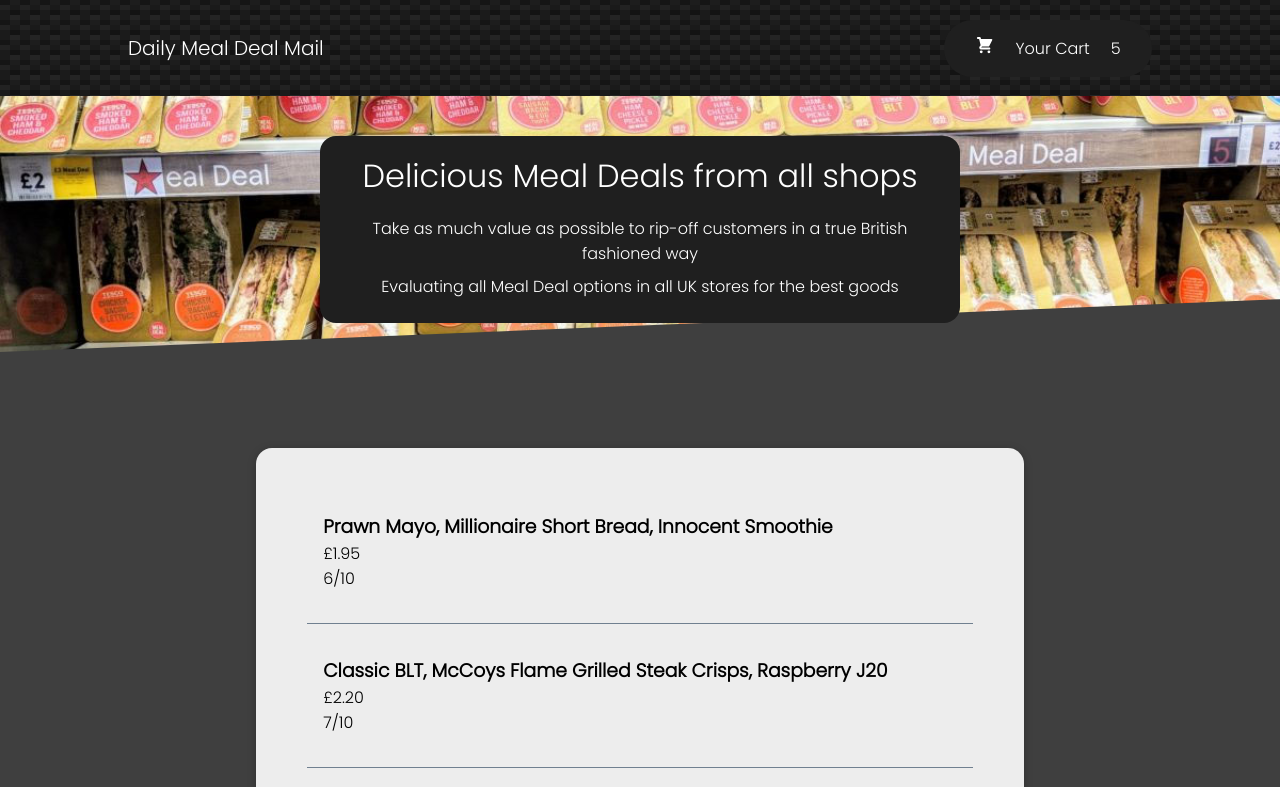
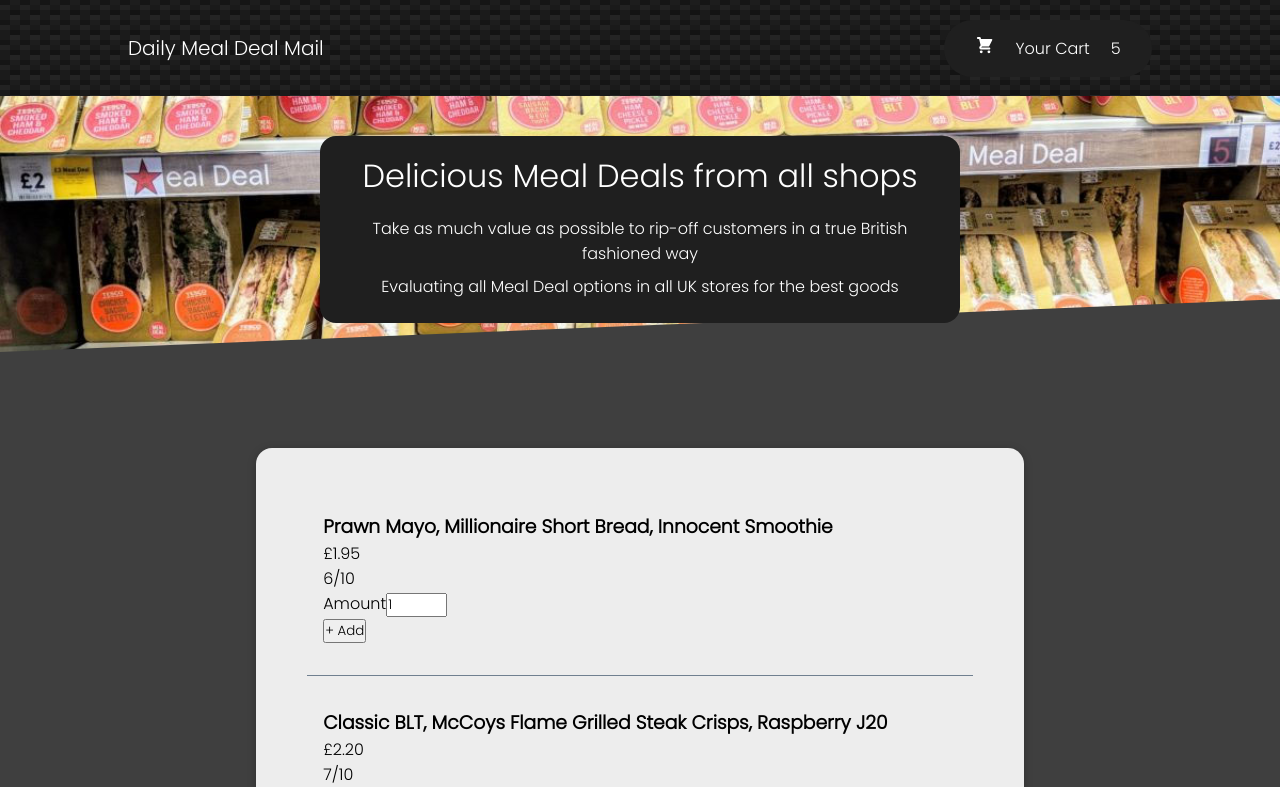
Before and after one commit to Shoozle/react-food-order-app, a React (Create React App) app: page / in a window 1280 px wide. Shown: the top 787 px of the page. Built offline with nearby package versions, Linux system fonts and the light colour scheme.

Commit message:
Meal deal form

```diff
--- a/src/components/MealDeals/MealDealItem/MealDealItem.js
+++ b/src/components/MealDeals/MealDealItem/MealDealItem.js
@@ -1,4 +1,5 @@
 import classes from './MealDealItem.module.css';
+import MealDealItemForm from './MealDealItemForm';
 
 const MealDealItem = props => {
 
@@ -12,7 +13,7 @@
                 <div className={classes.score}>{props.score}/10</div>
             </div>
             <div>
-
+                <MealDealItemForm />
             </div>
         </li>
     )
--- a/src/components/MealDeals/MealDealItem/MealDealItemForm.js
+++ b/src/components/MealDeals/MealDealItem/MealDealItemForm.js
@@ -0,0 +1,13 @@
+import Input from '../../UI/Input'
+import classes from './MealDealItemForm.module.css'
+
+const MealDealItemForm = props => {
+
+    return <form class={classes.MealDealItemForm}>
+        <Input label="Amount" input={{id: 'amount', type: 'number', min: '1', max: '5', step: '1', defaultValue: '1' }}/>
+        <button>+ Add</button>
+    </form>
+
+}
+
+export default MealDealItemForm
--- /dev/null
+++ b/src/components/UI/Input.js
@@ -0,0 +1,13 @@
+import classes from './Input.module.css';
+
+const Input = props => {
+    return (
+        <div className={classes.input}>
+            <label htmlFor={props.input.id} className={classes.label}>{props.label}</label>
+            <input {...props.input}/>
+        </div>
+
+    )
+}
+
+export default Input;
```
Also changed, not shown: src/components/MealDeals/MealDealItem/MealDealItemForm.module.css (added), src/components/UI/Input.module.css (added), 1 other file (tests, documents, lock files or other folders).
